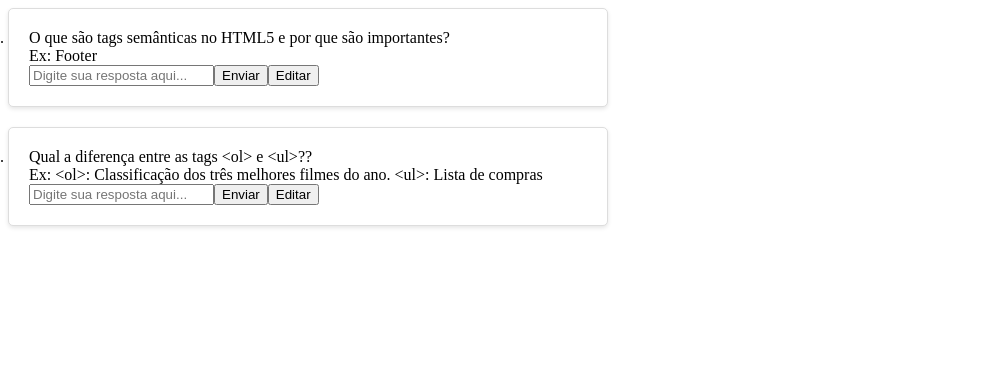
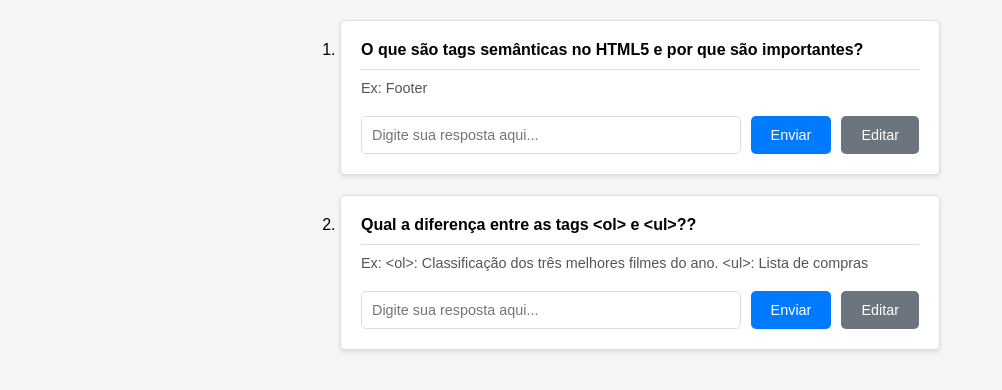
Before and after one commit to ufjf-dcc207/ufjf-dcc207-2024-3-a-trb2-trb2-isaac-ian, a React (Vite) app: page / in a window 1280 px wide. Shown: the top 390 px of the page, without its empty margins (0-1002 px from the left). Built offline with nearby package versions, Linux system fonts and the light colour scheme.

Commit message:
add css questaoItem

```diff
--- /dev/null
+++ b/src/QuestaoItem.css
@@ -0,0 +1,65 @@
+body {
+    font-family: 'Arial', sans-serif;
+    background-color: #f5f5f5;
+    margin: 0;
+    padding: 20px;
+    display: flex;
+    justify-content: center;
+  }
+
+  .pergunta {
+    font-weight: bold;
+    font-size: 1rem;
+    margin-bottom: 10px;
+  }
+
+  .exemplo {
+    font-size: 0.9rem;
+    color: #555;
+    margin-bottom: 20px;
+    border-top: 1px solid #ddd;
+    padding-top: 10px;
+  }
+
+  form {
+    display: flex;
+    flex-wrap: wrap;
+    gap: 10px;
+    margin-top: 10px;
+  }
+
+  input {
+    flex: 1;
+    padding: 10px;
+    font-size: 0.9rem;
+    border: 1px solid #ddd;
+    border-radius: 5px;
+  }
+
+  button {
+    padding: 10px 20px;
+    font-size: 0.9rem;
+    border: none;
+    border-radius: 5px;
+    cursor: pointer;
+    background-color: #007bff;
+    color: white;
+    transition: background-color 0.2s ease;
+  }
+
+  button:hover {
+    background-color: #0056b3;
+  }
+
+  button[type="button"] {
+    background-color: #6c757d;
+  }
+
+  button[type="button"]:hover {
+    background-color: #5a6268;
+  }
+
+  button:disabled {
+    background-color: #ccc;
+    cursor: not-allowed;
+  }
--- a/src/QuestaoItem.tsx
+++ b/src/QuestaoItem.tsx
@@ -1,4 +1,5 @@
 import { useState } from "react";
+import './QuestaoItem.css';
 
 interface questaoInterface {
   pergunta: String;
```
